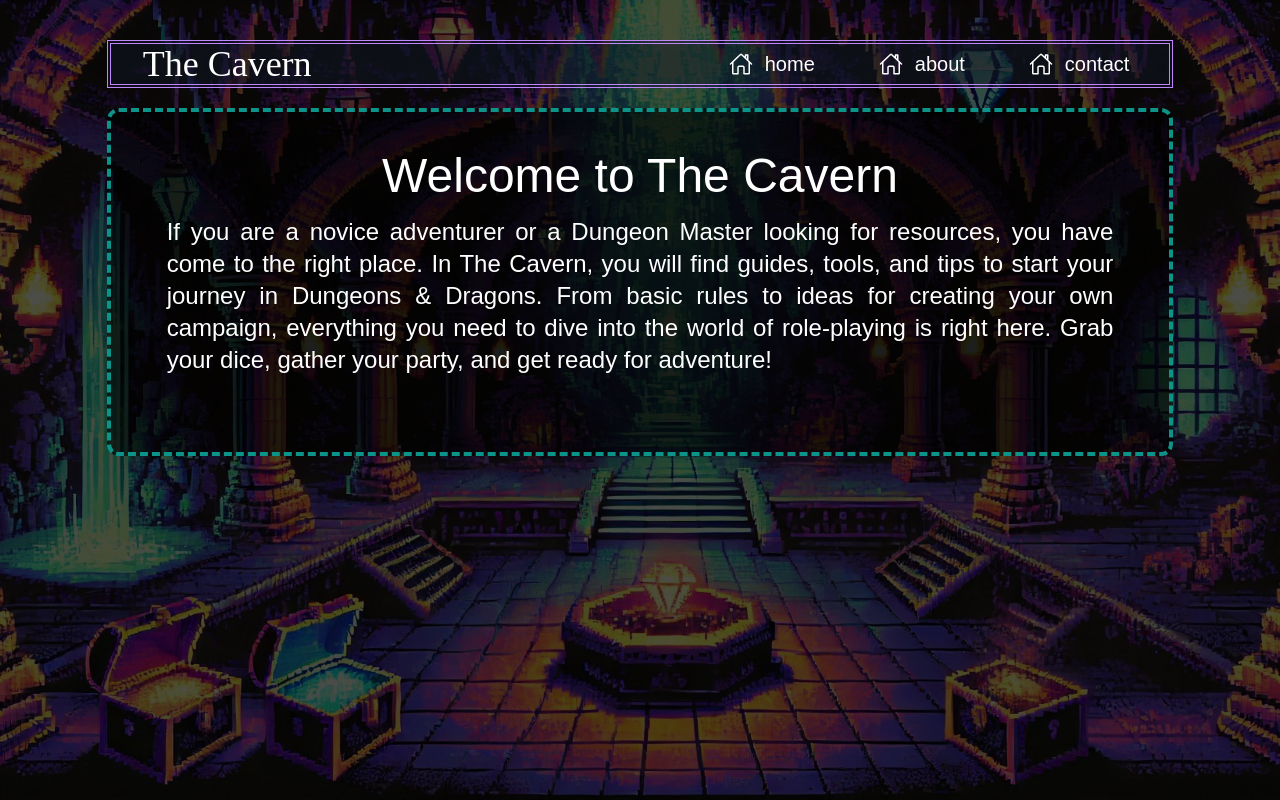
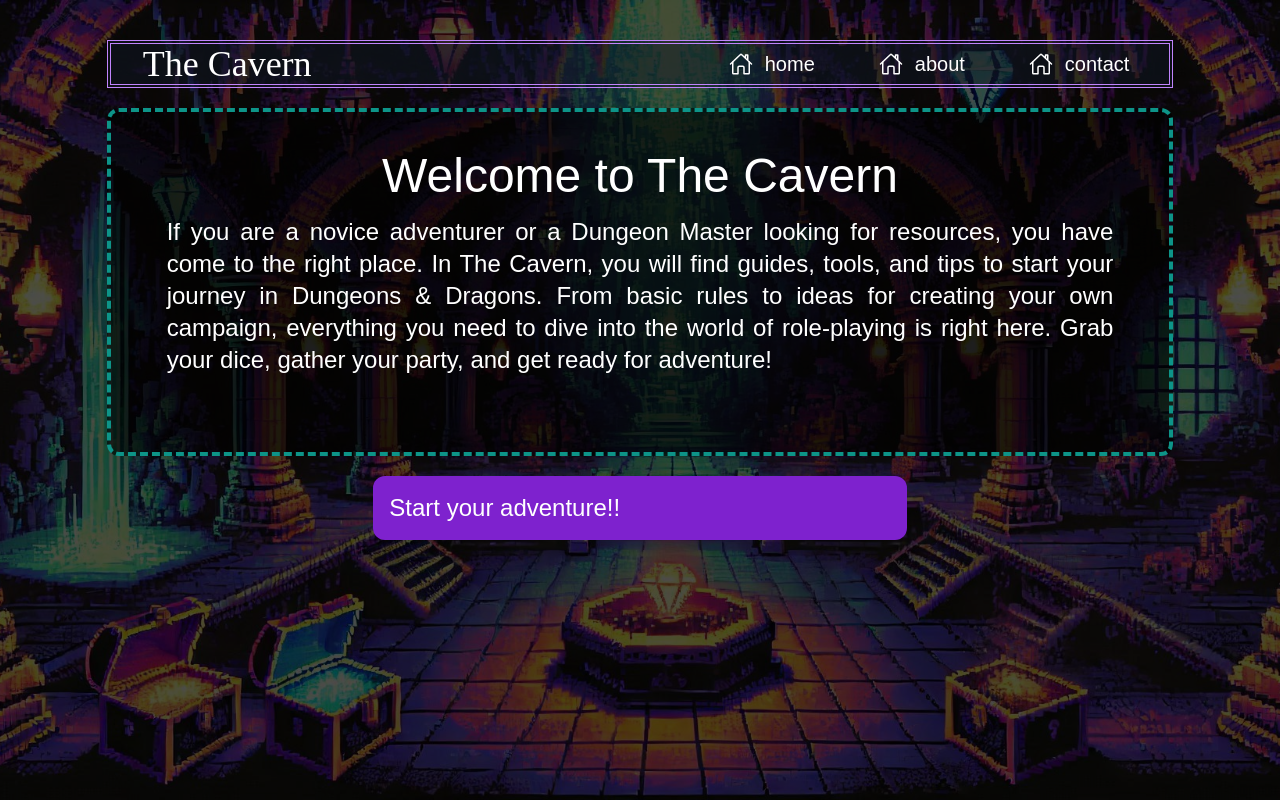
Before and after one commit to Vector4c5/la_caverna_2.0, a Next.js app: page /landing in a window 1280 px wide. Built offline with nearby package versions, Linux system fonts and the light colour scheme.

Commit message:
add: welcome messege and button of interfaz_usuario

```diff
--- a/pages/landing.js
+++ b/pages/landing.js
@@ -1,4 +1,5 @@
 import Header from "@/components/common/Header";
+import Link from "next/link";
 
 
 export default function landing () {
@@ -33,6 +34,19 @@
                         and get ready for adventure!
                     </p>
                 </div>
+
+                <div className="w-full h-auto flex justify-center items-center">
+                <Link className="group w-1/2 bg-purple-700 text-white text-2xl p-4 rounded-xl hover:bg-purple-900 hover:text-black ease-out duration-500"
+                href='/interfaz_Usuario'>
+                    <span class="text-center">Start your adventure!!</span>
+                </Link>
+
+
+
+                </div>
+
+
+
             </div>
 
 
```
